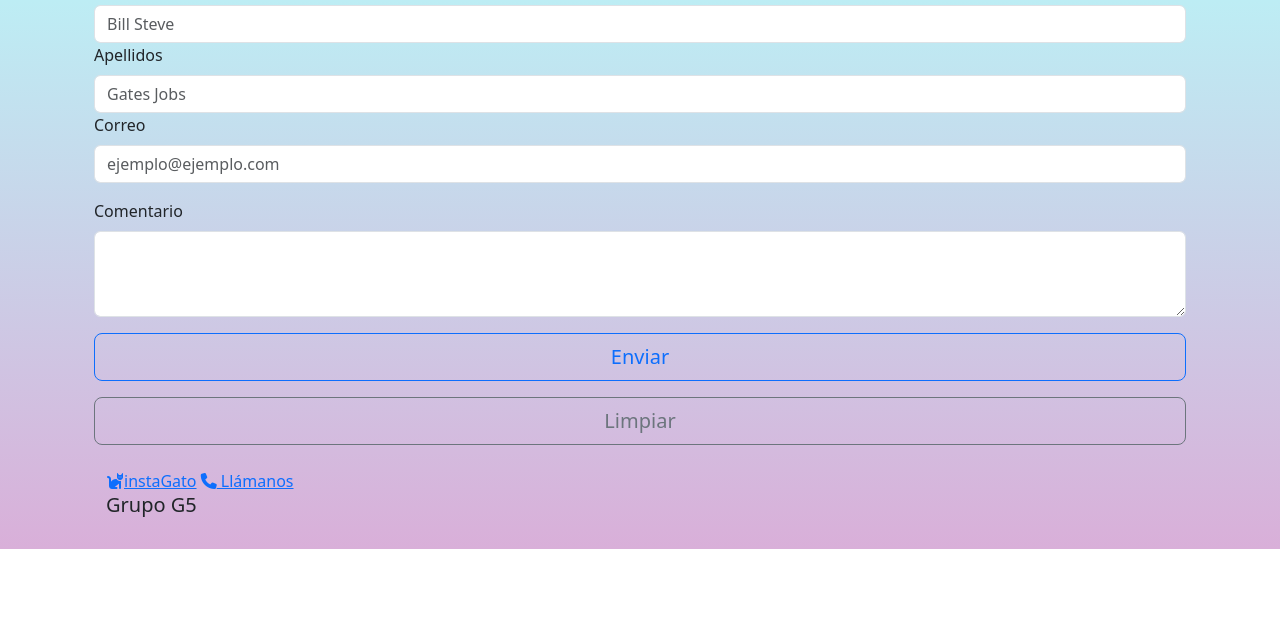
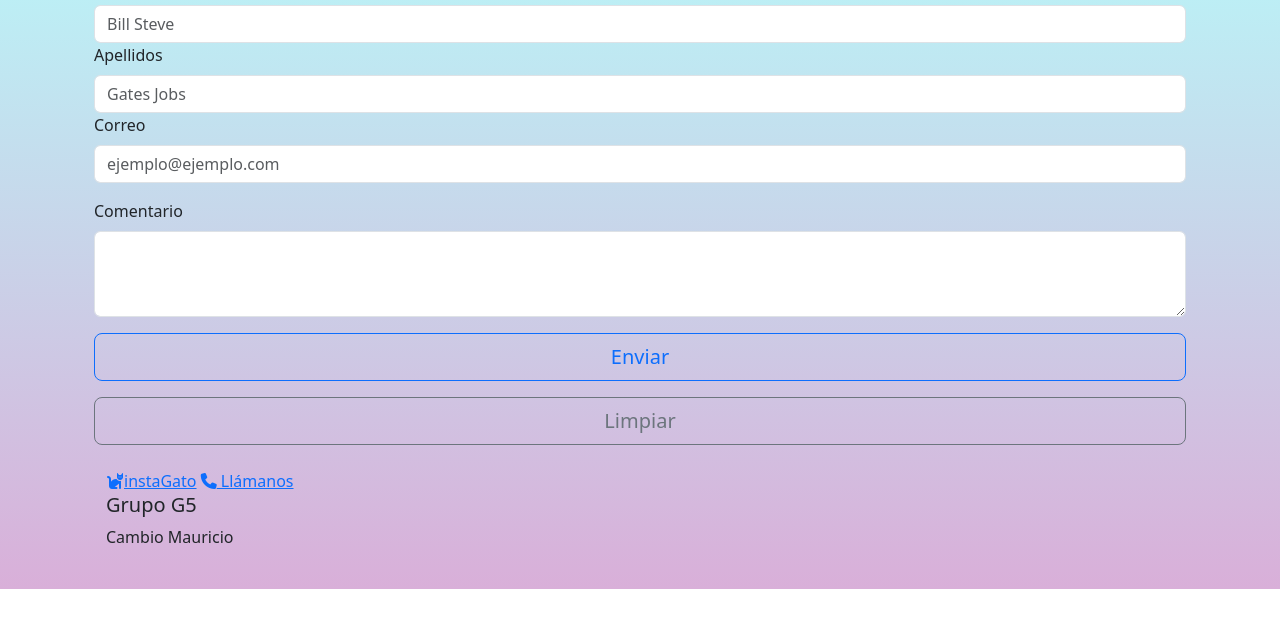
Before and after one commit to BLACKDOGG44/GIT-AWAKELAB-ALUMNO, a plain HTML site: page contacto.html in a window 1280 px wide. Shown: the part 158-786 px from the top of the page. Drawn offline with nearby package versions, Linux system fonts and the light colour scheme.

Commit message:
Modificacion Mauricio

```diff
--- a/contacto.html
+++ b/contacto.html
@@ -66,6 +66,7 @@
             <a  href=""><i class="fa-sharp fa-solid fa-cat"></i>instaGato</a>
             <a  href="tel:980808077"> <i class="fa-solid fa-phone"></i> Llámanos</a>
             <h5>Grupo G5</h5>
+            <p>Cambio Mauricio</p>
         </div>
 
 
```
